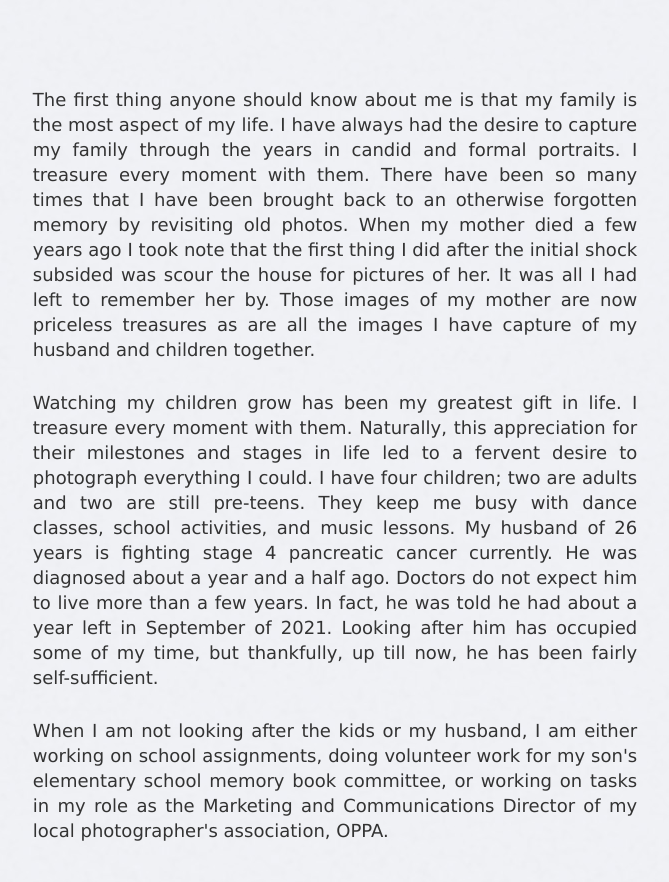
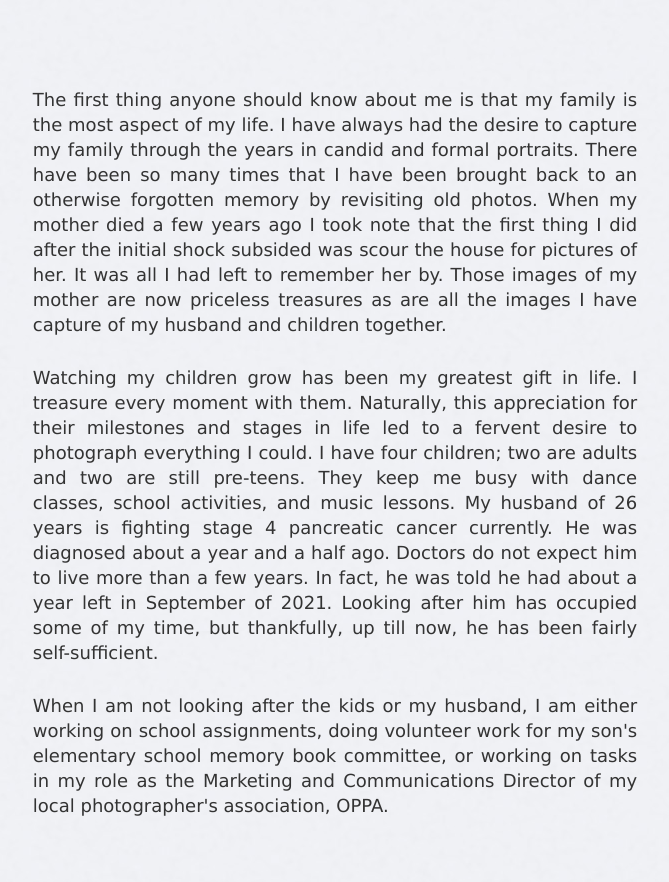
Before and after one commit to blissfulmondays/m4-hw4-west-amy, a plain HTML site: page index.html in a window 1280 px wide. Shown: the part 905-1787 px from the top of the page, without its empty margins (305-974 px from the left). Drawn offline with Linux system fonts and the light colour scheme.

Commit message:
fix text error

```diff
--- a/index.html
+++ b/index.html
@@ -19,7 +19,7 @@
             </div>
         </header>
             </p>
-            <p>The first thing anyone should know about me is that my family is the most aspect of my life. I have always had the desire to capture my family through the years in candid and formal portraits. I treasure every moment with them. There have been so many times that I have been brought back to an otherwise forgotten memory by revisiting old photos. When my mother died a few years ago I took note that the first thing I did after the initial shock subsided was scour the house for pictures of her. It was all I had left to remember her by. Those images of my mother are now priceless treasures as are all the images I have capture of my husband and children together.
+            <p>The first thing anyone should know about me is that my family is the most aspect of my life. I have always had the desire to capture my family through the years in candid and formal portraits. There have been so many times that I have been brought back to an otherwise forgotten memory by revisiting old photos. When my mother died a few years ago I took note that the first thing I did after the initial shock subsided was scour the house for pictures of her. It was all I had left to remember her by. Those images of my mother are now priceless treasures as are all the images I have capture of my husband and children together.
             </p>
             <p> Watching my children grow has been my greatest gift in life. I treasure every moment with them. Naturally, this appreciation for their milestones and stages in life led to a fervent desire to photograph everything I could. I have four children; two are adults and two are still pre-teens. They keep me busy with dance classes, school activities, and music lessons. My husband of 26 years is fighting stage 4 pancreatic cancer currently. He was diagnosed about a year and a half ago. Doctors do not expect him to live more than a few years. In fact, he was told he had about a year left in September of 2021. Looking after him has occupied some of my time, but thankfully, up till now, he has been fairly self-sufficient.
              </p>
```
